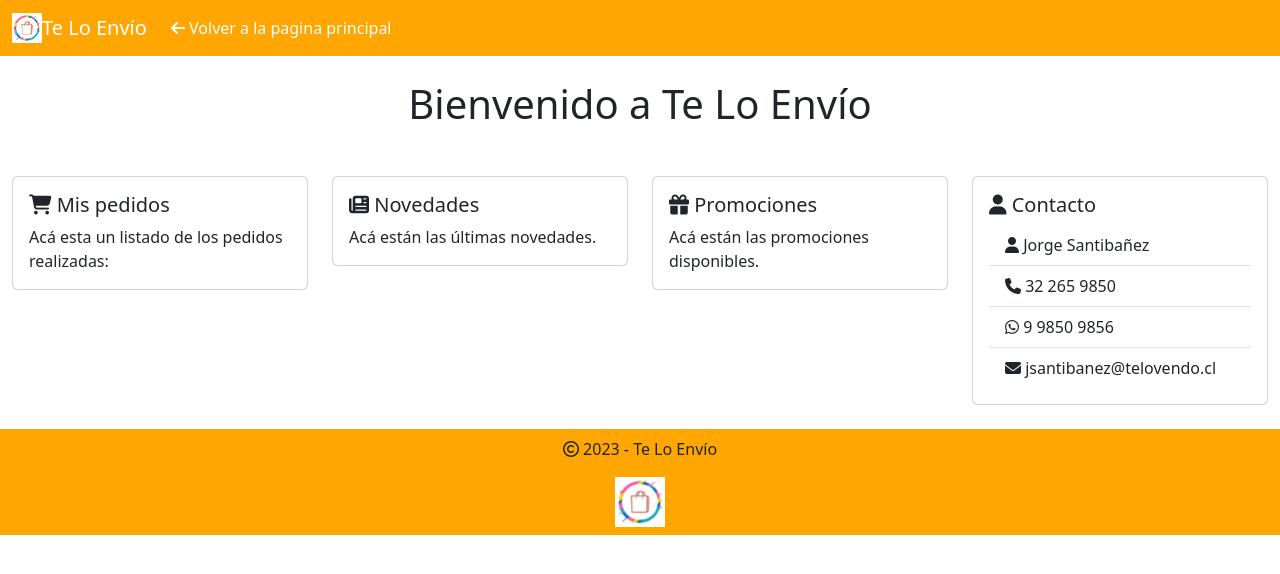
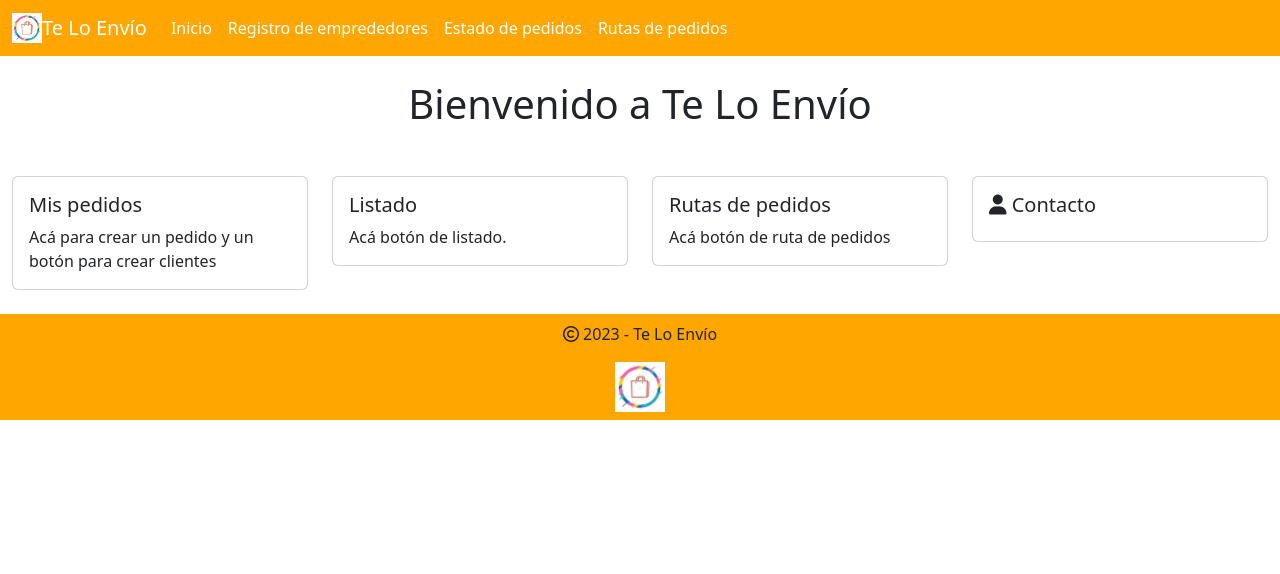
Before and after one commit to eduardoescarez/teloenvio, a Django app: page /internal/home in a window 1280 px wide. Shown: the top 574 px of the page. Run offline with Django 4.2, Linux system fonts and the light colour scheme; the visitor is signed in with stand-in values (Sample User, id 1); some libraries are stand-ins or nearby versions.

Commit message:
Más cambios

```diff
--- a/website/teloenvio/admin.py
+++ b/website/teloenvio/admin.py
@@ -54,6 +54,6 @@ class PedidosAdmin(admin.ModelAdmin):
     list_display = ['id', 'fecha_creacion', 'id_productor', 'id_cliente']
     search_fields = ['id', 'id_productor', 'id_cliente']
     ordering = ['id']
-    fields = ['fecha_creacion', 'id_productor', 'id_cliente', 'instrucciones_entrega', 'medio_pago', 'cantidad_cajas', 'peso_total', 'valor_pedido']
+    fields = ['fecha_creacion', 'fecha_entrega', 'estado_pedido', 'id_productor', 'id_cliente', 'instrucciones_entrega', 'medio_pago', 'cantidad_cajas', 'peso_total', 'valor_pedido']
 
 admin.site.register(Pedidos, PedidosAdmin)
--- a/website/teloenvio/models.py
+++ b/website/teloenvio/models.py
@@ -64,6 +64,8 @@ class Pedidos(models.Model):
     cantidad_cajas = models.IntegerField(null=True, blank=True)
     peso_total = models.IntegerField(null=True, blank=True)
     valor_pedido = models.IntegerField(null=True, blank=True)
+    fecha_entrega = models.DateTimeField(null=True, blank=True)
+    estado_pedido = models.CharField(max_length=20, null=True, blank=True)
 
     def __str__(self):
         return str(self.id)
@@ -73,6 +75,18 @@ class Pedidos(models.Model):
         verbose_name_plural = 'Pedidos'
 
 
+# Modelo de estados de pedido
+class Estado_Pedido(models.Model):          # Modelo de estados de pedidos
+    estado = models.CharField(max_length=45, null=False, blank=False)
+
+    def __str__(self):
+        return self.estado
+
+    class Meta:
+        verbose_name = 'Estado de pedido'
+        verbose_name_plural = "Estado de pedidos"
+
+
 # Modelo para usuarios personalizados
 class CustomUser(AbstractUser):
     rut = models.CharField(max_length=12, null=False, blank=False)
--- a/website/teloenvio/templates/components/internal_navbar_part.html
+++ b/website/teloenvio/templates/components/internal_navbar_part.html
@@ -9,7 +9,11 @@
         </button>
         <div class="collapse navbar-collapse" id="navbarNav">
             <ul class="navbar-nav">
-                <li class="nav-item"> <a class="nav-link active" href="{% url 'index' %}"><i class="fa-solid fa-arrow-left"></i> Volver a la pagina principal</a> </li>
+                <li class="nav-item"> <a class="nav-link active" href="{% url 'internal' %}">Inicio</a> </li>
+                <li class="nav-item"> <a class="nav-link active" href="{% url 'nuevo_emprendedor' %}">Registro de emprededores</a> </li>
+                <li class="nav-item"> <a class="nav-link active" href="{% url 'listado_pedidos' %}">Estado de pedidos</a> </li>
+                <li class="nav-item"> <a class="nav-link active" href="#">Rutas de pedidos</a> </li>
+
                 </li>
             </ul>
         </div>
--- a/website/teloenvio/templates/internal.html
+++ b/website/teloenvio/templates/internal.html
@@ -6,8 +6,9 @@
         <div class="col-sm-12 col-md-6 col-lg-3">
             <div class="card">
                 <div class="card-body">
-                <h5 class="card-title"><i class="fa-solid fa-cart-shopping"></i> Mis pedidos</h5>
-                <p class="card-text">Acá esta un listado de los pedidos realizadas:</p>
+                <h5 class="card-title">Mis pedidos</h5>
+
+                <p class="card-text">Acá para crear un pedido y un botón para crear clientes</p>
 
                 </div>
             </div>
@@ -15,16 +16,16 @@
         <div class="col-sm-12 col-md-6 col-lg-3">
             <div class="card">
                 <div class="card-body">
-                <h5 class="card-title"><i class="fa-solid fa-newspaper"></i> Novedades</h5>
-                <p class="card-text">Acá están las últimas novedades.</p>
+                <h5 class="card-title">Listado</h5>
+                <p class="card-text">Acá botón de listado.</p>
                 </div>
             </div>
         </div>
         <div class="col-sm-12 col-md-6 col-lg-3">
             <div class="card">
                 <div class="card-body">
-                <h5 class="card-title"><i class="fa-solid fa-gift"></i> Promociones</h5>
-                <p class="card-text">Acá están las promociones disponibles.</p>
+                <h5 class="card-title">Rutas de pedidos</h5>
+                <p class="card-text">Acá botón de ruta de pedidos</p>
                 </div>
             </div>
         </div>
@@ -32,12 +33,6 @@
             <div class="card">
                 <div class="card-body">
                 <h5 class="card-title"><i class="fa-solid fa-user"></i> Contacto</h5>
-                <ul class="list-group list-group-flush">
-                    <li class="list-group-item"><i class="fa-solid fa-user"></i> Jorge Santibañez</li>
-                    <li class="list-group-item"><i class="fa-solid fa-phone"></i> 32 265 9850</li>
-                    <li class="list-group-item"><i class="fa-brands fa-whatsapp"></i> 9 9850 9856</li>
-                    <li class="list-group-item"><i class="fa-solid fa-envelope"></i> jsantibanez@telovendo.cl</li>
-                </ul>
                 </div>
             </div>
         </div>
--- a/website/teloenvio/views.py
+++ b/website/teloenvio/views.py
@@ -2,8 +2,8 @@ from django.shortcuts import render
 from django.views.generic import TemplateView
 from django.shortcuts import render, redirect
 from django.contrib.auth import authenticate, login
-from teloenvio.models import CustomUser
-from teloenvio.forms import FormularioLogin
+from teloenvio.models import CustomUser, Pedidos, Productores
+from teloenvio.forms import FormularioLogin, FormularioProductor
 
 # Create your views here.
 
@@ -42,3 +42,49 @@ class InternalHomeView(TemplateView):
             'title': 'Bienvenido a Te Lo Envío',
         }
         return render(request, self.template_name, context)
+
+# Listado de pedidos
+class ListadoPedidosView(TemplateView):
+    template_name = 'listado_pedidos.html'
+
+    def get(self, request, *args, **kwargs):
+        pedidos = Pedidos.objects.all()
+        context = {
+            'title': 'Consulta de estado de pedidos',
+            'pedidos': pedidos,
+        }
+        return render(request, self.template_name, context)
+
+# Crear productores
+class CreateProductorView(TemplateView):
+    template_name = 'crear_productor.html'
+
+    def get(self, request, *args, **kwargs):
+        context = {
+            'title': 'Registro de emprendedores',
+            'formulario': FormularioProductor(),
+        }
+        return render(request, self.template_name, context)
+
+    def post(self, request, *args, **kwargs):
+        form = FormularioProductor(request.POST)
+        if form.is_valid():
+            registro = Productores(
+                razon_social = form.cleaned_data['razon_social'],
+                rut = form.cleaned_data['rut'],
+                rubro = form.cleaned_data['rubro'],
+                nombre_contacto = form.cleaned_data['nombre_contacto'],
+                direccion = form.cleaned_data['direccion'],
+                comuna = form.cleaned_data['comuna'],
+            )
+            registro.save()
+            request.session['mensajes'] = {'enviado': True, 'resultado': 'Se ha añadido el emprendedor.'}
+            return redirect('internal')
+        else:
+            mensajes = {'enviado': False, 'resultado': form.errors}
+
+        context = {
+            'form': form,
+            'mensajes': mensajes,
+            }
+        return render(request, self.template_name, context)
--- a/website/website/settings.py
+++ b/website/website/settings.py
@@ -144,9 +144,9 @@ DEFAULT_AUTO_FIELD = 'django.db.models.BigAutoField'
 
 # Agrega rutas de redirección
 
-# LOGOUT_REDIRECT_URL = 'login'
-# LOGIN_URL = 'login'
-# LOGOUT_URL = 'logout'
+LOGOUT_REDIRECT_URL = 'login'
+LOGIN_URL = 'login'
+LOGOUT_URL = 'logout'
 
 
 
--- a/website/website/urls.py
+++ b/website/website/urls.py
@@ -19,7 +19,8 @@ from django.urls import path
 
 #Importa vistas desde mainsite
 from mainsite.views import IndexView, IndexEmprendedoresView
-from teloenvio.views import LoginView, InternalHomeView
+from teloenvio.views import LoginView, InternalHomeView, ListadoPedidosView, CreateProductorView
+from django.contrib.auth.views import LogoutView
 from django.contrib.auth.decorators import login_required
 
 urlpatterns = [
@@ -27,5 +28,8 @@ urlpatterns = [
     path('', IndexView.as_view(), name='index'),
     path('emprededores', IndexEmprendedoresView.as_view(), name='emprendedores'),
     path('login/', LoginView.as_view(), name='login'),
+    path('logout/', LogoutView.as_view(), name='logout'),
     path('internal/home', login_required(InternalHomeView.as_view()), name='internal'),
+    path('internal/listadopedidos', login_required(ListadoPedidosView.as_view()), name='listado_pedidos'),
+    path('internal/nuevoemprendedor', login_required(CreateProductorView.as_view()), name='nuevo_emprendedor'),
 ]
```
Also changed, not shown: website/teloenvio/forms.py (+63 -0 lines), website/teloenvio/templates/crear_productor.html (added, +22 -0 lines), website/teloenvio/templates/listado_pedidos.html (added, +30 -0 lines), website/teloenvio/migrations/0003_pedidos_fecha_entrega.py (added), website/teloenvio/migrations/0004_pedidos_estado_pedido.py (added), website/teloenvio/migrations/0005_estado_pedido.py (added).
